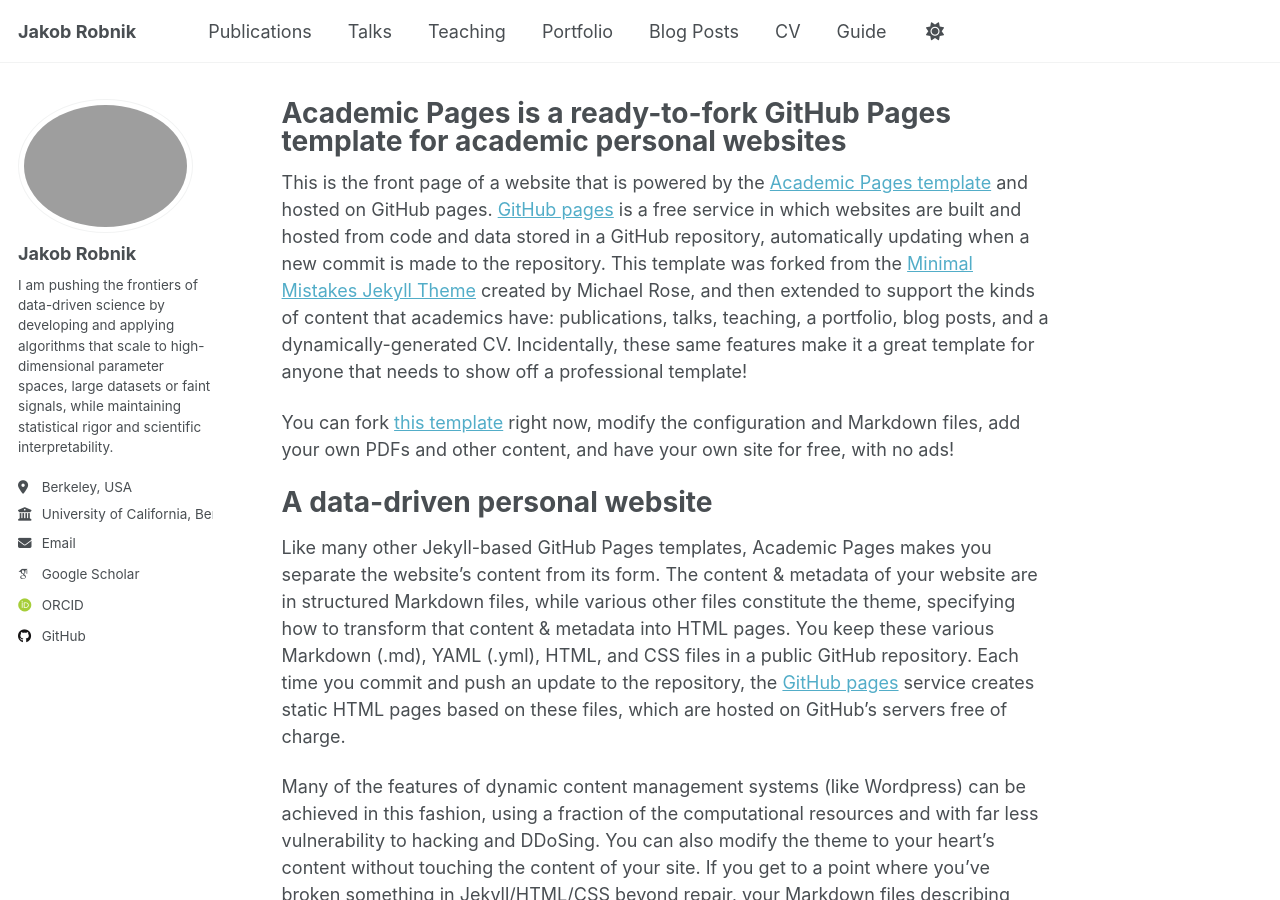
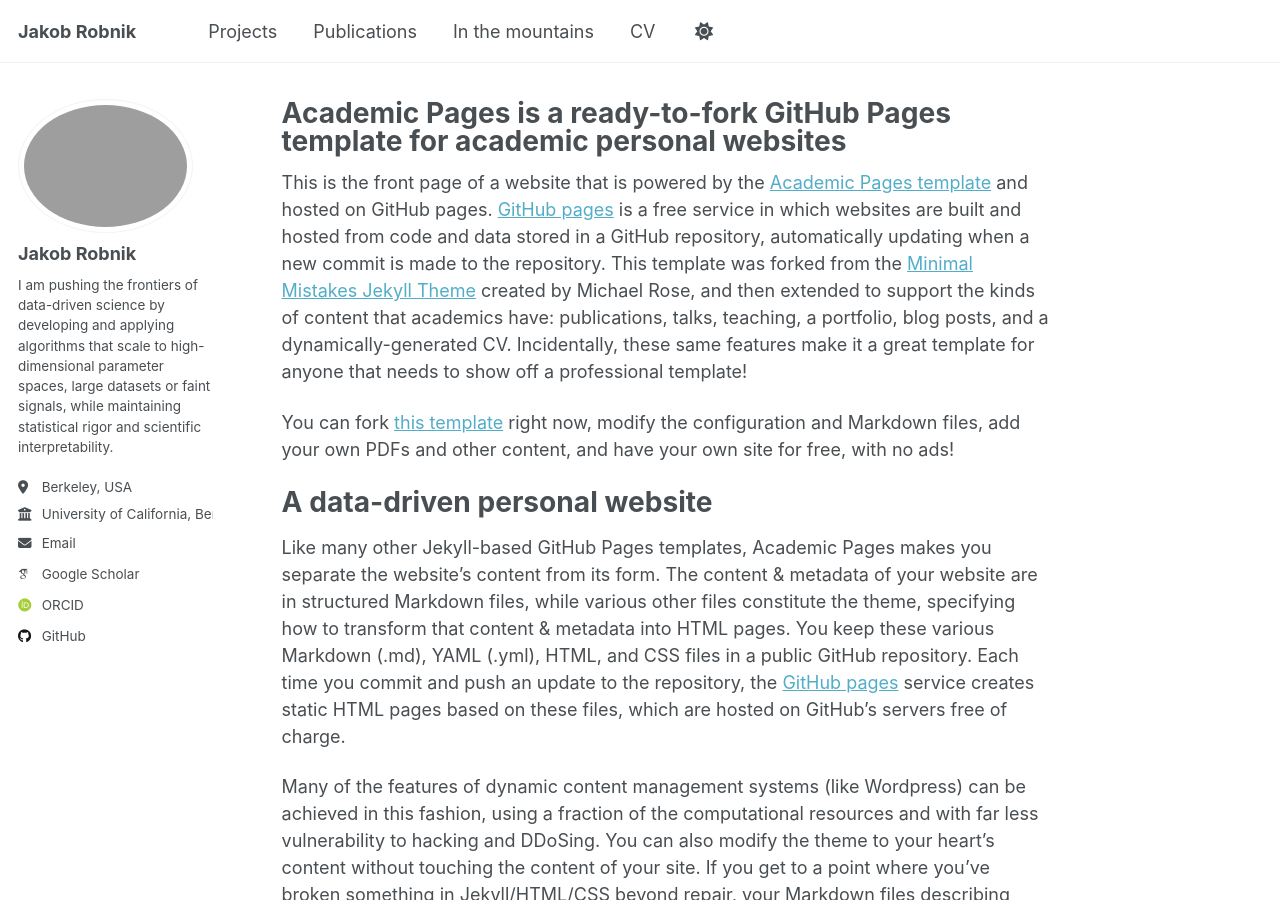
Before and after one commit to JakobRobnik/JakobRobnik.github.io, a Jekyll site: the page built from _pages/about.md, in a window 1280 px wide and 900 px high. Built offline with Jekyll 4.4.1, drawn with Linux system fonts in a browser that asks for light colours; some web fonts are replaced; a script that is not in the unit is left out.

Commit message:
Update navigation menu items

```diff
--- a/_data/navigation.yml
+++ b/_data/navigation.yml
@@ -8,19 +8,20 @@
 #      Markdown formatted page while the second is generated using JSON.
 
 main:
+
+  - title: "Projects"
+    url: /projects/
+
   - title: "Publications"
     url: /publications/
 
-  - title: "Talks"
-    url: /talks/
+  # - title: "Talks"
+  #   url: /talks/
 
-  - title: "Teaching"
-    url: /teaching/
+  # - title: "Teaching"
+  #   url: /teaching/
 
-  - title: "Portfolio"
-    url: /portfolio/
-
-  - title: "Blog Posts"
+  - title: "In the mountains"
     url: /year-archive/
 
   - title: "CV"
@@ -29,5 +30,5 @@ main:
   # - title: "CV"
   #   url: /cv-json/
 
-  - title: "Guide"
-    url: /markdown/
+  # - title: "Guide"
+  #   url: /markdown/
```
